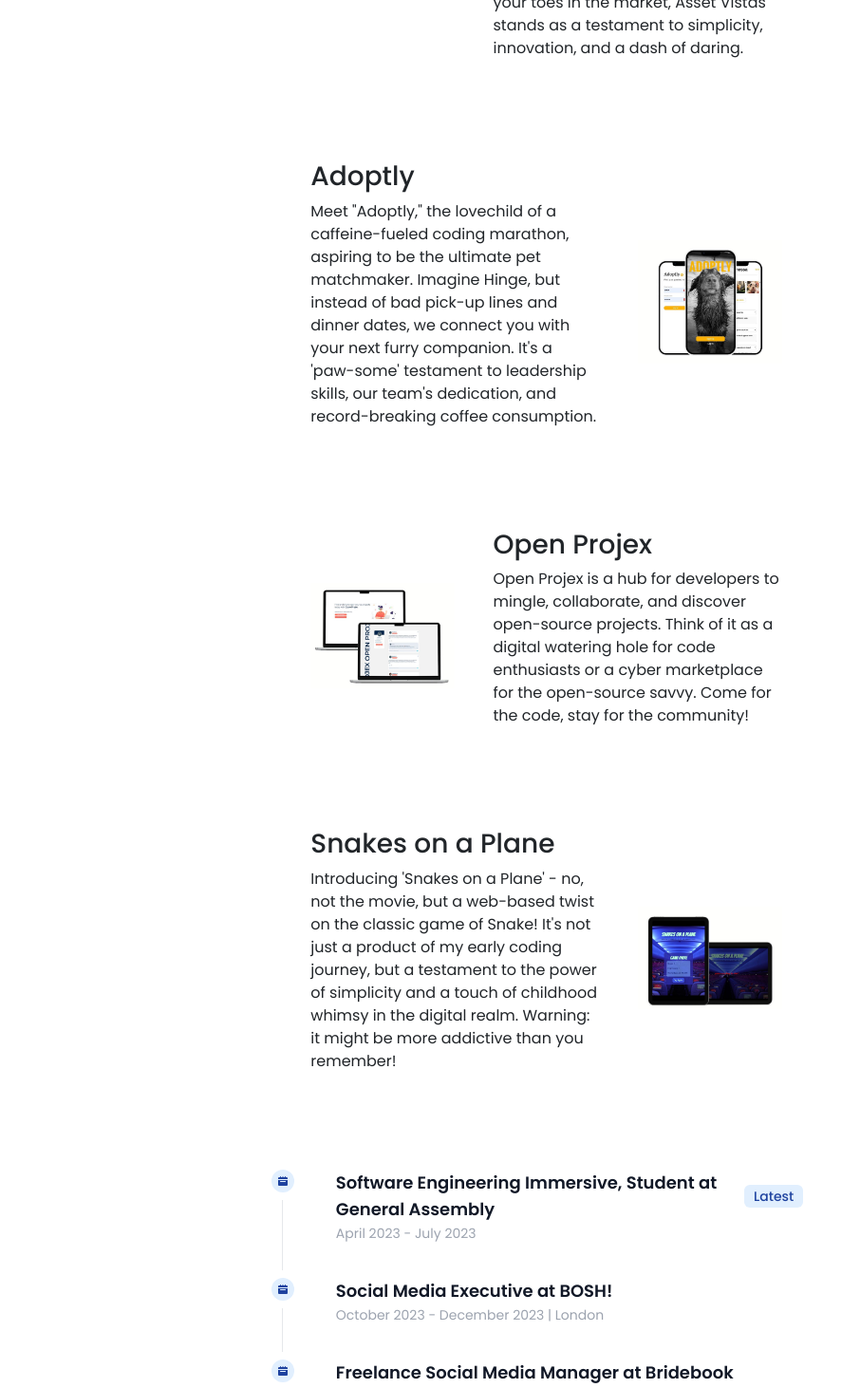
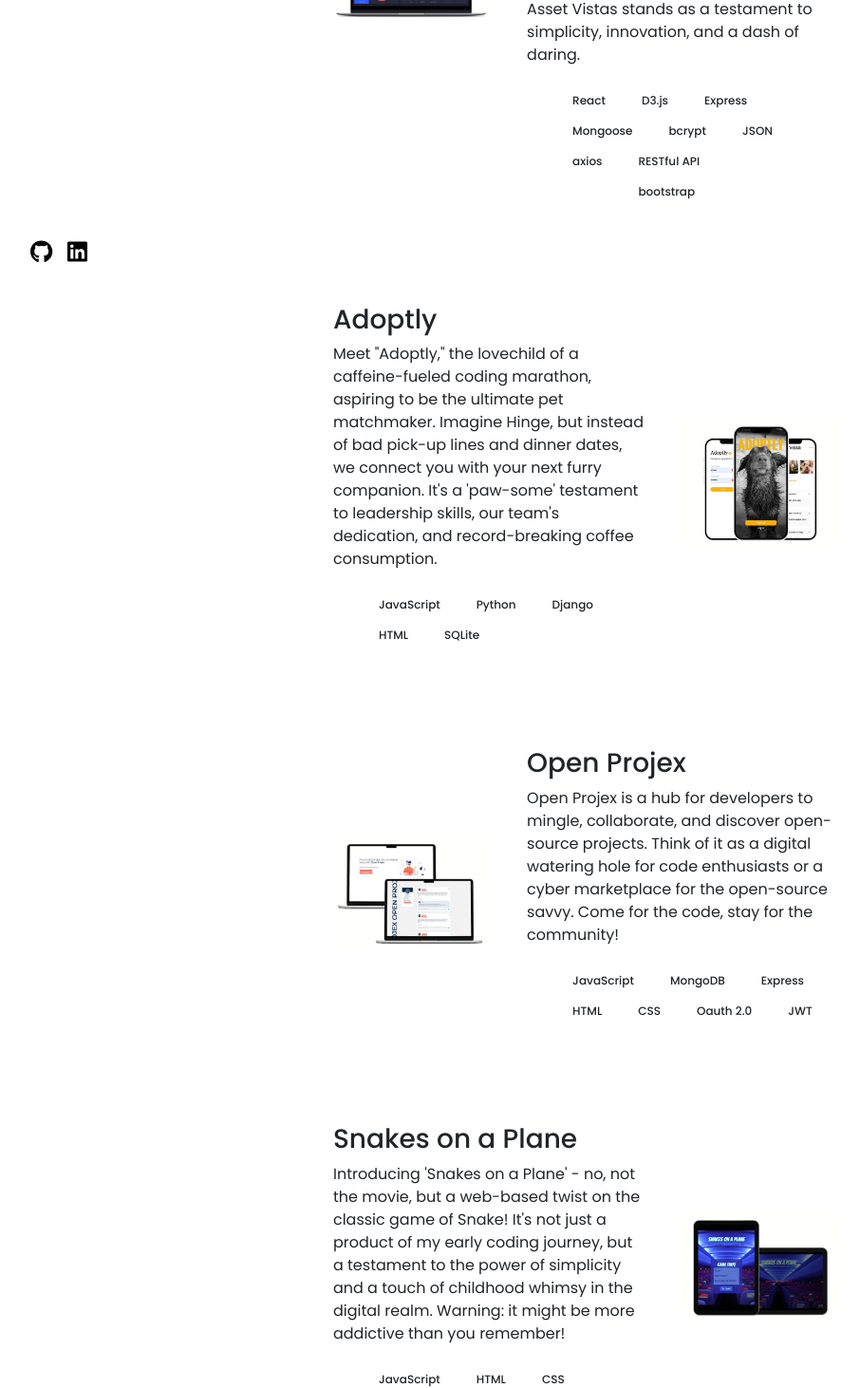
Before and after one commit to louraff/Portfolio-Website, a React (Create React App) app: page / in a window 1280 px wide. Shown: the part 500-1962 px from the top of the page at 95% size, without its empty margins (218-1124 px from the left). Built offline with nearby package versions, Linux system fonts and the light colour scheme.

Commit message:
added skills to projects

```diff
--- a/src/App.css
+++ b/src/App.css
@@ -19,7 +19,7 @@
 .App {
     text-align: center;
     margin-left: 10%;
-    margin-right: 10%;
+    margin-right: 5%;
     font-family: 'Poppins', sans-serif;
   }
 
@@ -28,6 +28,19 @@
     width: 25%;
     height: 100vh;
     overflow: hidden;
+    display: flex;
+  flex-direction: column;
+  }
+
+  .social-links {
+    margin-top: auto; /* Pushes the links to the bottom */
+    padding: 1rem; /* Adds some space around the links */
+  }
+
+  a {
+    color: #000 !important; /* Set the color */
+    margin-right: 1rem; /* Add space between the links */
+    font-size: 1.5rem; /* Adjust the size */
   }
 
   .right-section {
--- a/src/App.tsx
+++ b/src/App.tsx
@@ -42,20 +42,26 @@ const App: React.FC = () => {
             <Hero />
             <NavBar />
           </div>
+          <div id="contact" className='social-links'>
+            <Contact />
+          </div>
         </div>
         <div className="right-section">
-          <div id="about">
+            <section data-scroll-section>
+          <div id="about"
+          data-scroll
+          data-scroll-direction="horizontal"
+          data-scroll-speed="3">
             <About />
           </div>
+          </section>
           <div id="projects">
             <Projects />
           </div>
           <div id="experience">
             <Experience />
           </div>
-          <div id="contact">
-            <Contact />
-          </div>
+
         </div>
       </main>
     );
--- a/src/components/Projects/Projects.tsx
+++ b/src/components/Projects/Projects.tsx
@@ -15,6 +15,35 @@ const Projects: React.FC = () => {
           <div className="project-details">
             <h3>Asset Vistas</h3>
             <p>Asset Vistas isn't just another Investment Portfolio Tracker; it's a friendly financial compass for those navigating the turbulent seas of stocks and investments. Born from a spirited challenge, this user-centric application delivers real-time data and dazzling visuals without the Wall Street jargon. Whether you're a seasoned investor or just dipping your toes in the market, Asset Vistas stands as a testament to simplicity, innovation, and a dash of daring.</p>
+            <ul className="mt-2 flex flex-wrap">
+              <li className="mr-1.5 mt-2">
+              <div className="flex items-center rounded-full bg-teal-400/10 px-3 py-1 text-xs font-medium leading-5 text-teal-300 ">React</div>
+              </li>
+              <li className="mr-1.5 mt-2">
+              <div className="flex items-center rounded-full bg-teal-400/10 px-3 py-1 text-xs font-medium leading-5 text-teal-300 ">D3.js</div>
+              </li>
+              <li className="mr-1.5 mt-2">
+              <div className="flex items-center rounded-full bg-teal-400/10 px-3 py-1 text-xs font-medium leading-5 text-teal-300 ">Express</div>
+              </li>
+              <li className="mr-1.5 mt-2">
+              <div className="flex items-center rounded-full bg-teal-400/10 px-3 py-1 text-xs font-medium leading-5 text-teal-300 ">Mongoose</div>
+              </li>
+              <li className="mr-1.5 mt-2">
+              <div className="flex items-center rounded-full bg-teal-400/10 px-3 py-1 text-xs font-medium leading-5 text-teal-300 ">bcrypt</div>
+              </li>
+              <li className="mr-1.5 mt-2">
+              <div className="flex items-center rounded-full bg-teal-400/10 px-3 py-1 text-xs font-medium leading-5 text-teal-300 ">JSON</div>
+              </li>
+              <li className="mr-1.5 mt-2">
+              <div className="flex items-center rounded-full bg-teal-400/10 px-3 py-1 text-xs font-medium leading-5 text-teal-300 ">axios</div>
+              </li>
+              <li className="mr-1.5 mt-2">
+              <div className="flex items-center rounded-full bg-teal-400/10 px-3 py-1 text-xs font-medium leading-5 text-teal-300 ">RESTful API</div>
+              <li className="mr-1.5 mt-2">
+              <div className="flex items-center rounded-full bg-teal-400/10 px-3 py-1 text-xs font-medium leading-5 text-teal-300 ">bootstrap</div>
+              </li>
+              </li>
+            </ul>
             {/* Add more details like tags, link to GitHub, etc. */}
           </div>
         </div>
@@ -30,6 +59,23 @@ const Projects: React.FC = () => {
           <div className="project-details">
             <h3>Adoptly</h3>
             <p>Meet "Adoptly," the lovechild of a caffeine-fueled coding marathon, aspiring to be the ultimate pet matchmaker. Imagine Hinge, but instead of bad pick-up lines and dinner dates, we connect you with your next furry companion. It's a 'paw-some' testament to leadership skills, our team's dedication, and record-breaking coffee consumption. </p>
+            <ul className="mt-2 flex flex-wrap">
+              <li className="mr-1.5 mt-2">
+              <div className="flex items-center rounded-full bg-teal-400/10 px-3 py-1 text-xs font-medium leading-5 text-teal-300 ">JavaScript</div>
+              </li>
+              <li className="mr-1.5 mt-2">
+              <div className="flex items-center rounded-full bg-teal-400/10 px-3 py-1 text-xs font-medium leading-5 text-teal-300 ">Python</div>
+              </li>
+              <li className="mr-1.5 mt-2">
+              <div className="flex items-center rounded-full bg-teal-400/10 px-3 py-1 text-xs font-medium leading-5 text-teal-300 ">Django</div>
+              </li>
+              <li className="mr-1.5 mt-2">
+              <div className="flex items-center rounded-full bg-teal-400/10 px-3 py-1 text-xs font-medium leading-5 text-teal-300 ">HTML</div>
+              </li>
+              <li className="mr-1.5 mt-2">
+              <div className="flex items-center rounded-full bg-teal-400/10 px-3 py-1 text-xs font-medium leading-5 text-teal-300 ">SQLite</div>
+              </li>
+            </ul>
             {/* Add more details like tags, link to GitHub, etc. */}
           </div>
         </div>
@@ -43,6 +89,29 @@ const Projects: React.FC = () => {
           <div className="project-details">
             <h3>Open Projex</h3>
             <p>Open Projex is a hub for developers to mingle, collaborate, and discover open-source projects. Think of it as a digital watering hole for code enthusiasts or a cyber marketplace for the open-source savvy. Come for the code, stay for the community!</p>
+            <ul className="mt-2 flex flex-wrap">
+              <li className="mr-1.5 mt-2">
+              <div className="flex items-center rounded-full bg-teal-400/10 px-3 py-1 text-xs font-medium leading-5 text-teal-300 ">JavaScript</div>
+              </li>
+              <li className="mr-1.5 mt-2">
+              <div className="flex items-center rounded-full bg-teal-400/10 px-3 py-1 text-xs font-medium leading-5 text-teal-300 ">MongoDB</div>
+              </li>
+              <li className="mr-1.5 mt-2">
+              <div className="flex items-center rounded-full bg-teal-400/10 px-3 py-1 text-xs font-medium leading-5 text-teal-300 ">Express</div>
+              </li>
+              <li className="mr-1.5 mt-2">
+              <div className="flex items-center rounded-full bg-teal-400/10 px-3 py-1 text-xs font-medium leading-5 text-teal-300 ">HTML</div>
+              </li>
+              <li className="mr-1.5 mt-2">
+              <div className="flex items-center rounded-full bg-teal-400/10 px-3 py-1 text-xs font-medium leading-5 text-teal-300 ">CSS</div>
+              </li>
+              <li className="mr-1.5 mt-2">
+              <div className="flex items-center rounded-full bg-teal-400/10 px-3 py-1 text-xs font-medium leading-5 text-teal-300 ">Oauth 2.0</div>
+              </li>
+              <li className="mr-1.5 mt-2">
+              <div className="flex items-center rounded-full bg-teal-400/10 px-3 py-1 text-xs font-medium leading-5 text-teal-300 ">JWT</div>
+              </li>
+            </ul>
             {/* Add more details like tags, link to GitHub, etc. */}
           </div>
         </div>
@@ -56,6 +125,17 @@ const Projects: React.FC = () => {
           <div className="project-details">
             <h3>Snakes on a Plane</h3>
             <p>Introducing 'Snakes on a Plane' - no, not the movie, but a web-based twist on the classic game of Snake! It's not just a product of my early coding journey, but a testament to the power of simplicity and a touch of childhood whimsy in the digital realm. Warning: it might be more addictive than you remember!</p>
+            <ul className="mt-2 flex flex-wrap">
+              <li className="mr-1.5 mt-2">
+              <div className="flex items-center rounded-full bg-teal-400/10 px-3 py-1 text-xs font-medium leading-5 text-teal-300 ">JavaScript</div>
+              </li>
+              <li className="mr-1.5 mt-2">
+              <div className="flex items-center rounded-full bg-teal-400/10 px-3 py-1 text-xs font-medium leading-5 text-teal-300 ">HTML</div>
+              </li>
+              <li className="mr-1.5 mt-2">
+              <div className="flex items-center rounded-full bg-teal-400/10 px-3 py-1 text-xs font-medium leading-5 text-teal-300 ">CSS</div>
+              </li>
+            </ul>
             {/* Add more details like tags, link to GitHub, etc. */}
           </div>
         </div>
--- a/src/index.css
+++ b/src/index.css
@@ -5,6 +5,7 @@ body {
       sans-serif;
     -webkit-font-smoothing: antialiased;
     -moz-osx-font-smoothing: grayscale;
+    background-color: #233d4d;
   }
 
   code {
```
Also changed, not shown: public/assets/hero/forestbackground.avif (added).
